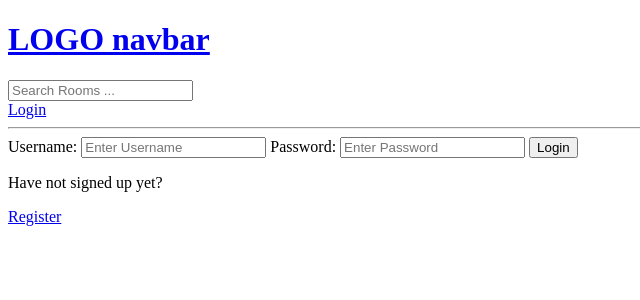
After one commit to benhagg/Django_app, a Django app: a page that uses templates/base.html in a window 1280 px wide. The commit adds this page. Shown: the top 300 px of the page, without its empty margins (0-640 px from the left). Run offline with Django 5.2, Linux system fonts and the light colour scheme.

Commit message:
update rooms commit

```diff
--- a/base/models.py
+++ b/base/models.py
@@ -17,7 +17,7 @@ class Room(models.Model):
     topic = models.ForeignKey(Topic, on_delete = models.SET_NULL, null = True) # if the topic is deleted, room's topic set to null
     name = models.CharField(max_length = 200)
     description = models.TextField(null = True, blank = True) # null for db, blank for form submissions-
-    # participants =
+    participants = models.ManyToManyField(User, related_name = 'participants') # many to many relationship with User (by fk)
     updated = models.DateTimeField(auto_now = True) # field will be timestamped with every edit to the model
     created = models.DateTimeField(auto_now_add = True) # timestamp for when the model was created
 
--- /dev/null
+++ b/base/templates/base/login_register.html
@@ -0,0 +1,35 @@
+{% extends 'base.html' %}
+{%block content%}
+
+{%if page == 'login'%}
+<div>
+    <form method = "POST", action = ''>
+        {%csrf_token%}
+
+        <label>Username:</label>
+        <input type = "text", value = "", name = 'username' placeholder = "Enter Username"/>
+
+        <label>Password:</label>
+        <input type = "password", value = "", name = 'password', placeholder = "Enter Password"/>
+
+        <input type = 'submit', value = "Login" />
+
+    </form>
+
+    <p>Have not signed up yet?</p>
+    <a href = "{%url 'register'%}">Register</a>
+</div>
+{%else%}
+<div>
+    <form method = "POST", action = ''>
+        {%csrf_token%}
+        {{form.as_p}} <!-- passed in wrapped in a p tag -->
+
+        <input type = 'submit', value = "Register" />
+
+    </form>
+    <p>Already signed up</p>
+    <a href = "{%url 'login'%}">Login</a>
+</div>
+{%endif%}
+{%endblock content%}
--- a/base/urls.py
+++ b/base/urls.py
@@ -2,6 +2,9 @@ from django.urls import path
 from . import views
 
 urlpatterns = [
+    path('login/', views.loginPage, name = 'login'),
+    path('logout/', views.LogoutUser, name = 'logout'),
+    path('register/', views.registerUser, name = 'register'),
     path('', views.home, name = 'home'),
     path('room/<str:pk>', views.room, name = 'room'),
     path('create-room/', views.createRoom, name="create-room"),
--- a/base/views.py
+++ b/base/views.py
@@ -1,20 +1,92 @@
 from django.shortcuts import render, redirect
-from .models import Room
+from django.contrib import messages # flash messages
+from django.http import HttpResponse
+from django.db.models import Q # for search queries
+from django.contrib.auth.decorators import login_required
+from django.contrib.auth.models import User
+from django.contrib.auth import authenticate, login, logout
+from django.contrib.auth.forms import UserCreationForm
+from .models import Room, Topic, Message
 from .forms import RoomForm
 
 # Create your views here.
+# function based views -- Class based views are also possible
 
-# function based veiws -- Class based views are also possible
+def loginPage(request):
+    page = 'login'
+    if request.user.is_authenticated:
+        return redirect('home')
+
+    if request.method == "POST":
+        username = request.POST.get('username').lower()  # get the username from the form
+        password = request.POST.get('password')  # get the password from the form
+        # Attempt to retrieve the user; handle case where user does not exist
+        try:
+            user = User.objects.get(username=username)
+            # Authenticate the user
+            user = authenticate(request, username=username, password=password)
+            if user is not None:
+                login(request, user)  # creates a session in the db and browser
+                return redirect('home')  # redirect to the home page
+            else:
+                messages.error(request, 'Username or Password is incorrect')
+        except User.DoesNotExist:
+            messages.error(request, 'User does not exist')  # flash message if user is not found
+
+    context = {'page': page}
+    return render(request, 'base/login_register.html', context)  # Make sure to complete the template name correctly
+
+def LogoutUser(request):
+    logout(request) # deletes the token and user session
+    return redirect('home')
+
+def registerUser(request):
+    page = 'register'
+    form = UserCreationForm() # create a form object
+
+    if request.method == "POST":
+        form = UserCreationForm(request.POST) # get the form data
+        if form.is_valid():
+            user = form.save(commit=False) # does not immediately save to db
+            # clean the form input data
+            user.username = user.username.lower() # convert username to lowercase
+            user.save()
+            login(request, user) # login the user just created
+            return redirect('home')
+        else:
+            messages.error(request, 'Error during registration')
+
+    return render(request, 'base/login_register.html', {'form': form})
+
 def home(request):
-    rooms = Room.objects.all() # get all the rooms from the Room model (modelname.modelobjectsattribute.method())
-    context = {'rooms': rooms} # create a context dictionary for the passed data
+    q = request.GET.get('q') if request.GET.get('q') != None else '' # inline if else to get query from URL (search)
+    rooms = Room.objects.filter(Q(topic__name__icontains = q) | # search by topic or name or description
+                                Q(topic__name__icontains = q) |
+                                Q(description__icontains = q)) # makes sure the topic name contains the query
+    topics = Topic.objects.all()
+    room_count = rooms.count() # get the count of rooms
+    context = {'rooms': rooms,  'topics': topics, 'room_count' : room_count} # create a context dictionary for the passed data
     return render(request, 'base/home.html', context) # third arg expected as a dictionary {'rooms': rooms}
 
 def room(request, pk):
+    q = request.GET.get('q') # get the query from the url
     room = Room.objects.get(id=pk)
-    context = {'room': room}
+    room_messages = room.message_set.all().order_by('-created')
+    participants = room.participants.all()
+    # query all messages from the room, also order by created date desc
+
+    if request.method == "POST":
+        message = Message.objects.create(
+            user = request.user,
+            room = room,
+            body = request.POST.get('body') # the form's name = 'body'
+        )
+        return redirect('room', pk = room.id) # reload the page
+
+    context = {'room': room, 'room_messages': room_messages, 'participants': participants}
     return render(request, 'base/room.html', context)
 
+@login_required(login_url= 'login') # check if user is logged in and redirect to login page if not
 def createRoom (request):
     form = RoomForm()
     if request.method == "POST":
@@ -25,9 +97,13 @@ def createRoom (request):
     context = {'form': form}
     return render(request, 'base/room_form.html', context)
 
+@login_required(login_url= 'login') # check if user is logged in and redirect to login page if not
 def updateRoom(request, pk):
     room = Room.objects.get(id=pk)
     form = RoomForm(instance = room) # the form will be pre filled with the room data
+
+    if request.user != room.host: # check if the user is the owner of the room
+        return HttpResponse('You are not the owner of this room')
 
     if request.method == "POST":
         form = RoomForm(request.POST, instance = room) # new POST data will replace the room object data in the room variable
@@ -36,8 +112,11 @@ def updateRoom(request, pk):
     context = {'form': form}
     return render(request, 'base/room_form.html', context)
 
+@login_required(login_url= 'login') # check if user is logged in and redirect to login page if not
 def deleteRoom(request, pk):
     room = Room.objects.get(id=pk)
+    if request.user != room.host: # check if the user is the owner of the room
+        return HttpResponse('You are not the owner of this room')
     if request.method == "POST":
         room.delete() # delete this object from the db
         return redirect('home')
--- a/templates/base.html
+++ b/templates/base.html
@@ -10,6 +10,13 @@
 </head>
 <body>
     {%include 'navbar.html'%}
+    {%if messages%}
+    <ul class='messages'>
+        {%for message in messages%}
+        <li> {{message}} </li> <!-- flash messages -->
+        {%endfor%}
+    </ul>
+    {%endif%}
    {%block content%} {%endblock%}
 </body>
 </html>
--- a/templates/navbar.html
+++ b/templates/navbar.html
@@ -1,4 +1,14 @@
 <a href = "/">
     <h1>LOGO navbar</h1>
 </a>
+<form method="GET" action= "{% url 'home' %}">
+    <input type="text" name = "q" placeholder="Search Rooms ...">
+</form>
+
+{%if request.user.is_authenticated%}
+<p>Hello {{request.user}}</p>
+<a href = "{% url 'logout' %}">Logout</a>
+{%else%}
+<a href = "{% url 'login' %}"> Login </a>
+{%endif%}
 <hr>
```
Also changed, not shown: base/templates/base/home.html (+23 -0 lines), base/templates/base/room.html (+42 -2 lines), base/migrations/0003_alter_room_options_room_participants.py (added), db.sqlite3.
